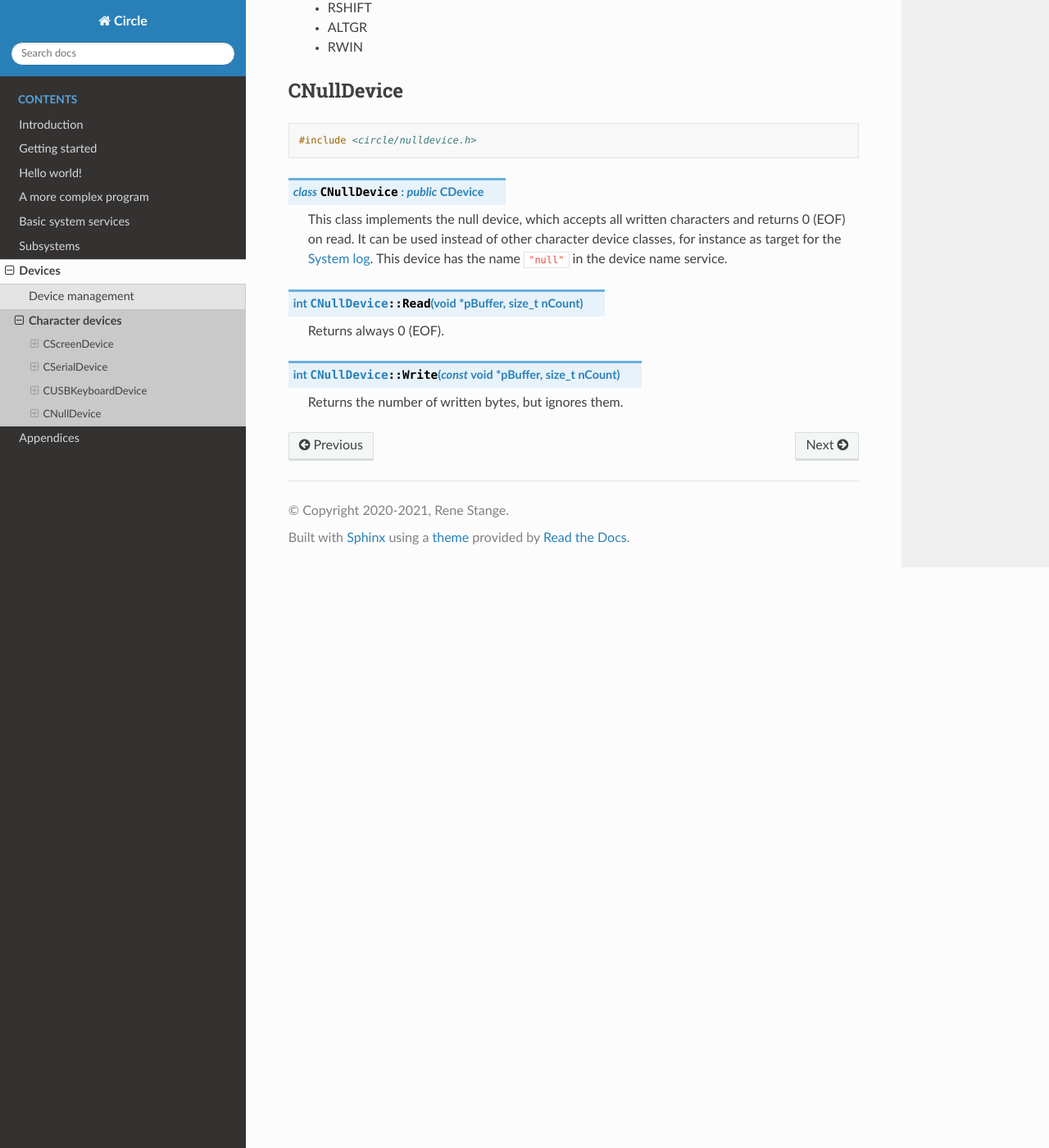
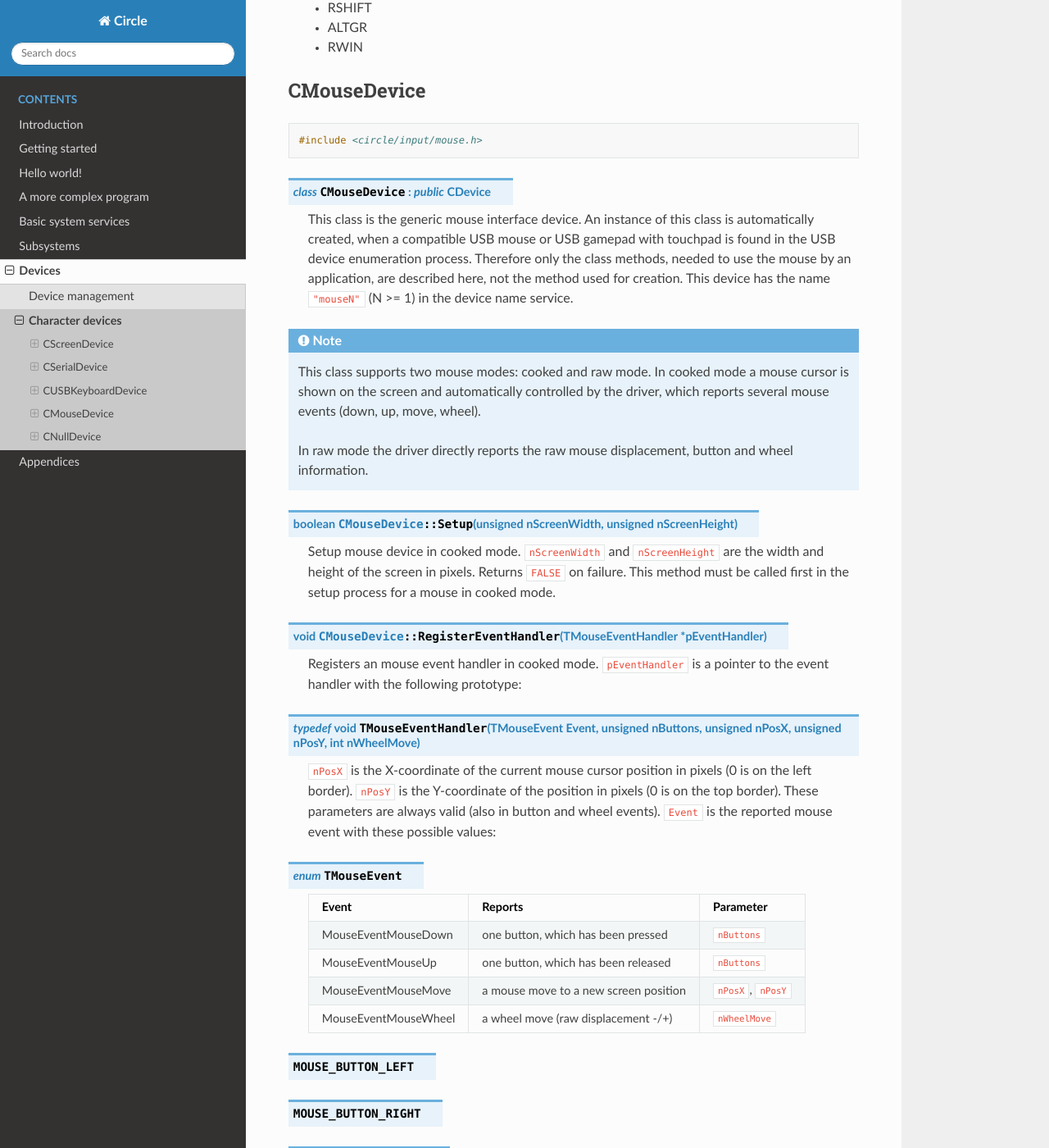
Before and after one commit to rsta2/circle-docs, a Sphinx documentation site: the page built from docs/devices/character-devices.rst, in a window 1280 px wide and 1400 px high, scrolled down 8340 px. Shown: the whole window at 82% size. Built offline with Sphinx 7.4.7 and the Read the Docs theme 2.0.0, drawn with Linux system fonts in a browser that asks for light colours; some of the changed text lies outside the part shown.

Commit message:
devices/character-devices: Add CMouseDevice

```diff
--- a/docs/devices/character-devices.rst
+++ b/docs/devices/character-devices.rst
@@ -289,11 +289,90 @@ CUSBKeyboardDevice
 	* ALTGR
 	* RWIN
 
-.. CMouseDevice
+CMouseDevice
+""""""""""""
+
+.. code-block:: cpp
+
+	#include <circle/input/mouse.h>
+
+.. cpp:class:: CMouseDevice : public CDevice
+
+	This class is the generic mouse interface device. An instance of this class is automatically created, when a compatible USB mouse or USB gamepad with touchpad is found in the USB device enumeration process. Therefore only the class methods, needed to use the mouse by an application, are described here, not the method used for creation. This device has the name ``"mouseN"`` (N >= 1) in the device name service.
+
+.. note::
+
+	This class supports two mouse modes: cooked and raw mode. In cooked mode a mouse cursor is shown on the screen and automatically controlled by the driver, which reports several mouse events (down, up, move, wheel).
+
+	In raw mode the driver directly reports the raw mouse displacement, button and wheel information.
+
+.. cpp:function:: boolean CMouseDevice::Setup (unsigned nScreenWidth, unsigned nScreenHeight)
+
+	Setup mouse device in cooked mode. ``nScreenWidth`` and ``nScreenHeight`` are the width and height of the screen in pixels. Returns ``FALSE`` on failure. This method must be called first in the setup process for a mouse in cooked mode.
+
+.. cpp:function:: void CMouseDevice::RegisterEventHandler (TMouseEventHandler *pEventHandler)
+
+	Registers an mouse event handler in cooked mode. ``pEventHandler`` is a pointer to the event handler with the following prototype:
+
+.. c:type:: void TMouseEventHandler (TMouseEvent Event, unsigned nButtons, unsigned nPosX, unsigned nPosY, int nWheelMove)
+
+	``nPosX`` is the X-coordinate of the current mouse cursor position in pixels (0 is on the left border). ``nPosY`` is the Y-coordinate of the position in pixels (0 is on the top border). These parameters are always valid (also in button and wheel events). ``Event`` is the reported mouse event with these possible values:
+
+.. c:enum:: TMouseEvent
+
+	======================	======================================	====================
+	Event			Reports					Parameter
+	======================	======================================	====================
+	MouseEventMouseDown	one button, which has been pressed	``nButtons``
+	MouseEventMouseUp	one button, which has been released	``nButtons``
+	MouseEventMouseMove	a mouse move to a new screen position	``nPosX``, ``nPosY``
+	MouseEventMouseWheel	a wheel move (raw displacement -/+)	``nWheelMove``
+	======================	======================================	====================
+
+.. c:macro:: MOUSE_BUTTON_LEFT
+.. c:macro:: MOUSE_BUTTON_RIGHT
+.. c:macro:: MOUSE_BUTTON_MIDDLE
+.. c:macro:: MOUSE_BUTTON_SIDE1
+.. c:macro:: MOUSE_BUTTON_SIDE2
+
+	Bit masks for the ``nButtons`` parameter.
+
+.. cpp:function:: boolean CMouseDevice::SetCursor (unsigned nPosX, unsigned nPosY)
+
+	Sets the mouse cursor to a specific screen position in cooked mode. ``nPosX`` is the X-coordinate of the position in pixels (0 is on the left border). ``nPosY`` is the Y-coordinate of the position in pixels (0 is on the top border). Returns ``FALSE`` on failure.
+
+.. cpp:function:: boolean CMouseDevice::ShowCursor (boolean bShow)
+
+	Switches the mouse cursor on the screen on or off in cooked mode. Set ``bShow`` to ``TRUE`` to show the mouse cursor. Returns the previous state.
+
+.. cpp:function:: void CMouseDevice::UpdateCursor (void)
+
+	This method must be called frequently from ``TASK_LEVEL`` in cooked mode to update the mouse cursor on screen.
+
+.. cpp:function:: void CMouseDevice::RegisterStatusHandler (TMouseStatusHandler *pStatusHandler)
+
+	Registers the mouse status handler in raw mode. ``pStatusHandler`` is a pointer to the status handler with the following prototype:
+
+.. c:type:: void TMouseStatusHandler (unsigned nButtons, int nDisplacementX, int nDisplacementY, int nWheelMove)
+
+	``nButtons`` is the raw button mask reported from the mouse device. Use the same bit masks ``MOUSE_BUTTON_LEFT`` etc. listed above. ``nDisplacementX`` and ``nDisplacementY`` are the raw displacement values reported from the mouse device, with these limits:
+
+.. c:macro:: MOUSE_DISPLACEMENT_MIN
+.. c:macro:: MOUSE_DISPLACEMENT_MAX
+
+.. cpp:function:: unsigned CMouseDevice::GetButtonCount (void) const
+
+	Returns the number of supported buttons for this mouse device.
+
+.. cpp:function:: boolean CMouseDevice::HasWheel (void) const
+
+	Returns ``TRUE``, if the mouse supports a mouse wheel.
+
 .. CUSBGamePadDevice
 .. CUSBSerialDevice
 .. CUSBPrinterDevice
 .. CTouchScreenDevice
+.. CRPiTouchScreen
 .. CConsole
 .. CHD44780Device
 
```
